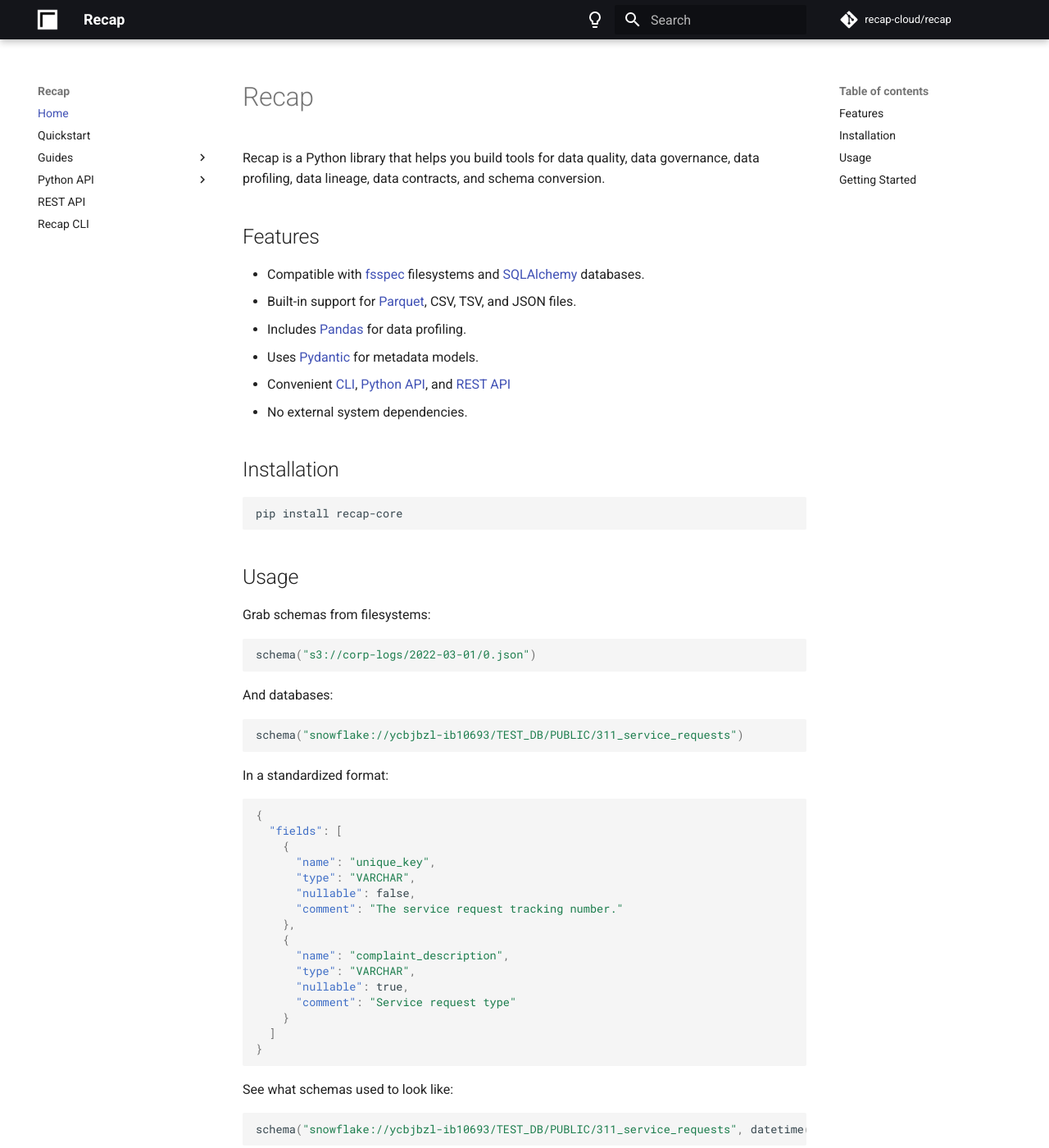
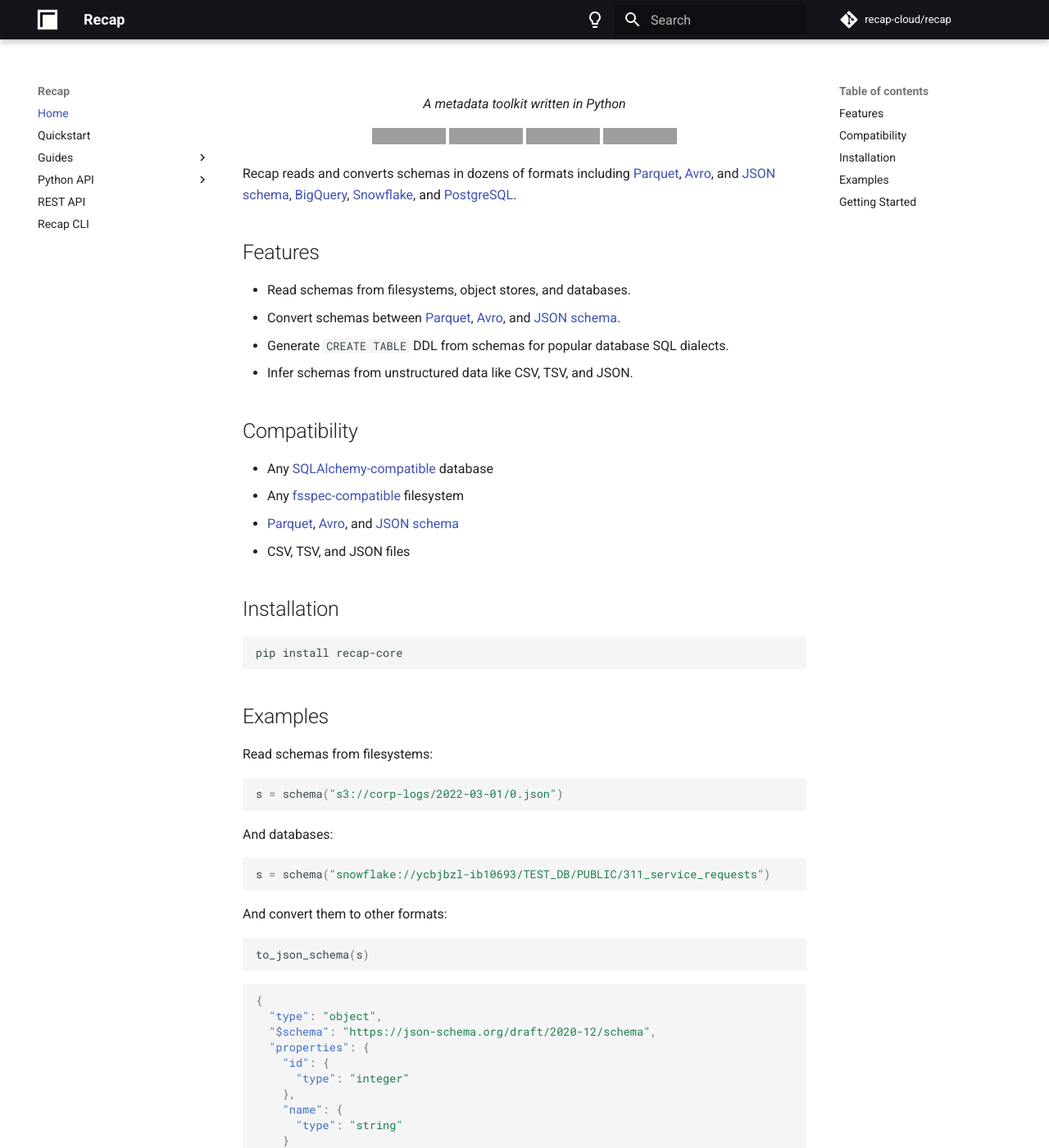
Before and after one commit to gabledata/recap, an MkDocs documentation site: the page built from docs/index.md, in a window 1280 px wide and 1400 px high. Shown: the whole window at 82% size. Built offline with MkDocs 1.6.1 and Material for MkDocs 9.7.7, drawn with Linux system fonts in a browser that asks for light colours; comment, search, counter and statistics services are not loaded; the version menu is left out; some of the changed text lies outside the part shown; grey boxes are pictures that could not be loaded.

Commit message:
Update README.md and index.md to show more `schema()` examples
Time to start showcasing what Recap can do with schemas.

````diff
--- a/docs/index.md
+++ b/docs/index.md
@@ -1,97 +1,96 @@
-# Recap
+<!-- Hide the "Home" header since we're using an image -->
+<style>
+  .md-typeset h1:first-of-type {
+    display: none;
+  }
+</style>
 
-Recap is a Python library that helps you build tools for data quality, data governance, data profiling, data lineage, data contracts, and schema conversion.
+<h1 align="center">
+  <img src="https://github.com/recap-cloud/recap/blob/main/static/recap-logo.png?raw=true" alt="recap"></a>
+  <br>
+</h1>
+
+<p align="center">
+<i>A metadata toolkit written in Python</i>
+</p>
+
+<p align="center">
+<a href="https://github.com/recap-cloud/recap/actions"><img alt="Actions Status" src="https://github.com/recap-cloud/recap/actions/workflows/ci.yaml/badge.svg"></a>
+<a href="https://pycqa.github.io/isort/"><img alt="Imports: isort" src="https://img.shields.io/badge/%20imports-isort-%231674b1?style=flat&labelColor=ef8336"></a>
+<a href="https://github.com/psf/black"><img alt="Code style: black" src="https://img.shields.io/badge/code%20style-black-000000.svg"></a>
+<a href="https://github.com/PyCQA/pylint"><img alt="pylint" src="https://img.shields.io/badge/linting-pylint-yellowgreen"></a>
+</p>
+
+
+Recap reads and converts schemas in dozens of formats including [Parquet](https://parquet.apache.org), [Avro](https://avro.apache.org), and [JSON schema](https://json-schema.org), [BigQuery](https://cloud.google.com/bigquery), [Snowflake](https://www.snowflake.com/), and [PostgreSQL](https://www.postgresql.org/).
 
 ## Features
 
-* Compatible with [fsspec](https://filesystem-spec.readthedocs.io/en/latest/) filesystems and [SQLAlchemy](https://www.sqlalchemy.org) databases.
-* Built-in support for [Parquet](https://parquet.apache.org), CSV, TSV, and JSON files.
-* Includes [Pandas](https://pandas.pydata.org) for data profiling.
-* Uses [Pydantic](https://pydantic.dev) for metadata models.
-* Convenient [CLI](cli.md), [Python API](api/recap.analyzers.md), and [REST API](rest.md)
-* No external system dependencies.
+* Read schemas from filesystems, object stores, and databases.
+* Convert schemas between [Parquet](https://parquet.apache.org), [Avro](https://avro.apache.org), and [JSON schema](https://json-schema.org).
+* Generate `CREATE TABLE` DDL from schemas for popular database SQL dialects.
+* Infer schemas from unstructured data like CSV, TSV, and JSON.
+
+## Compatibility
+
+* Any [SQLAlchemy-compatible](https://docs.sqlalchemy.org/en/13/dialects/) database
+* Any [fsspec-compatible](https://filesystem-spec.readthedocs.io) filesystem
+* [Parquet](https://parquet.apache.org), [Avro](https://avro.apache.org), and [JSON schema](https://json-schema.org)
+* CSV, TSV, and JSON files
 
 ## Installation
 
     pip install recap-core
 
-## Usage
+## Examples
 
-Grab schemas from filesystems:
+Read schemas from filesystems:
 
 ```python
-schema("s3://corp-logs/2022-03-01/0.json")
+s = schema("s3://corp-logs/2022-03-01/0.json")
 ```
 
 And databases:
 
 ```python
-schema("snowflake://ycbjbzl-ib10693/TEST_DB/PUBLIC/311_service_requests")
+s = schema("snowflake://ycbjbzl-ib10693/TEST_DB/PUBLIC/311_service_requests")
 ```
 
-In a standardized format:
+And convert them to other formats:
 
+```python
+to_json_schema(s)
+```
 ```json
 {
-  "fields": [
-    {
-      "name": "unique_key",
-      "type": "VARCHAR",
-      "nullable": false,
-      "comment": "The service request tracking number."
+  "type": "object",
+  "$schema": "https://json-schema.org/draft/2020-12/schema",
+  "properties": {
+    "id": {
+      "type": "integer"
     },
-    {
-      "name": "complaint_description",
-      "type": "VARCHAR",
-      "nullable": true,
-      "comment": "Service request type"
+    "name": {
+      "type": "string"
     }
+  },
+  "required": [
+    "id"
   ]
 }
 ```
 
-See what schemas used to look like:
+Or even `CREATE TABLE` statements:
 
 ```python
-schema("snowflake://ycbjbzl-ib10693/TEST_DB/PUBLIC/311_service_requests", datetime(2023, 1, 1))
+s = schema("/tmp/data/file.json")
+to_ddl(s, "my_table", dialect="snowflake")
 ```
-
-Build metadata extractors:
-
-```python
-@registry.metadata("s3://{path:path}.json", include_df=True)
-@registry.metadata("bigquery://{project}/{dataset}/{table}", include_df=True)
-def pandas_describe(df: DataFrame, *_) -> BaseModel:
-    description_dict = df.describe(include="all")
-    return PandasDescription.parse_obj(description_dict)
+```sql
+CREATE TABLE "my_table" (
+  "col1" BIGINT,
+  "col2" STRUCT<"col3" VARCHAR>
+)
 ```
-
-Crawl your data:
-
-```python
-crawl("s3://corp-logs")
-crawl("bigquery://floating-castle-728053")
-```
-
-And read the results:
-
-```python
-search("json_extract(metadata_obj, '$.count') > 9999", PandasDescription)
-```
-
-See where data comes from:
-
-```python
-writers("bigquery://floating-castle-728053/austin_311/311_service_requests")
-```
-
-And where it's going:
-
-```python
-readers("bigquery://floating-castle-728053/austin_311/311_service_requests")
-```
-
-All cached in Recap's catalog.
 
 ## Getting Started
 
--- a/mkdocs.yml
+++ b/mkdocs.yml
@@ -14,9 +14,9 @@
     - Python API:
       - recap.catalog: api/recap.catalog.md
       - recap.integrations: api/recap.integrations.md
+      - recap.repl: api/recap.repl.md
+      - recap.schema: api/recap.schema.md
       - recap.storage: api/recap.storage.md
-      - recap.metadata: api/recap.metadata.md
-      - recap.repl: api/recap.repl.md
     - REST API: rest.md
     - Recap CLI: cli.md
 theme:
--- a/pyproject.toml
+++ b/pyproject.toml
@@ -1,6 +1,6 @@
 [project]
 name = "recap-core"
-version = "0.5.2"
+version = "0.5.3"
 description = "A metadata toolkit written in Python"
 authors = [
     {name = "Chris Riccomini", email = "criccomini@apache.org"},
````
Also changed, not shown: README.md (+39 -62 lines), docs/api/recap.metadata.md (deleted, +0 -1 lines), docs/api/recap.schema.md (added, +1 -0 lines).
